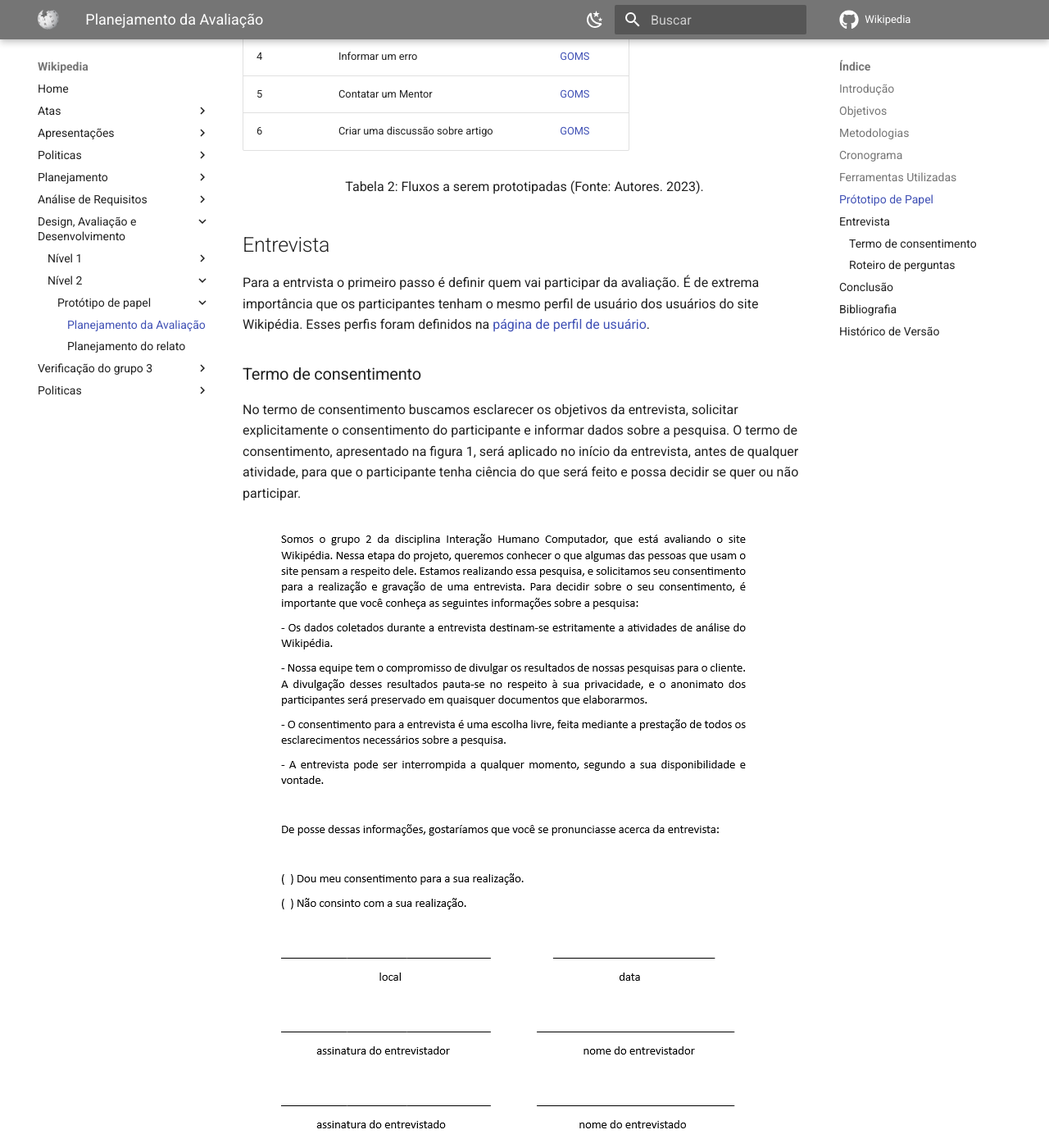
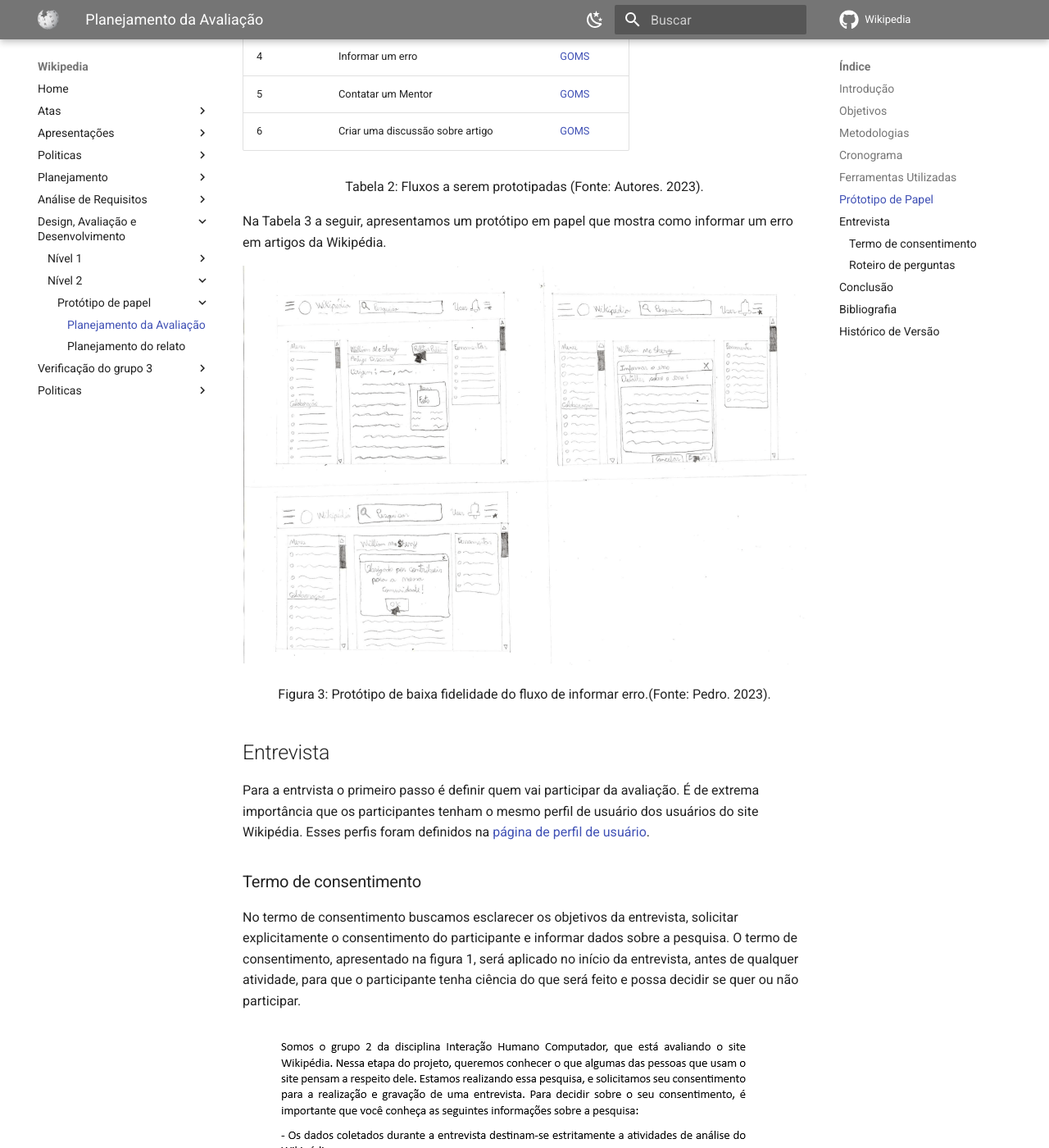
Before and after one commit to Interacao-Humano-Computador/2023.1-Wikipedia, an MkDocs documentation site: the page built from docs/design-avaliacao-desenvolvimento/nivel2/prototipoDePapel/planejamentoDaAvaliacaoPrototipoDePapel.md, in a window 1280 px wide and 1400 px high, scrolled down 2554 px. Shown: the whole window at 82% size. Built offline with MkDocs 1.6.1 and Material for MkDocs 9.7.7, drawn with Linux system fonts in a browser that asks for light colours; comment, search, counter and statistics services are not loaded.

Commit message:
adicionando prototipo do fluxo de informar erro

```diff
--- a/docs/design-avaliacao-desenvolvimento/nivel2/prototipoDePapel/planejamentoDaAvaliacaoPrototipoDePapel.md
+++ b/docs/design-avaliacao-desenvolvimento/nivel2/prototipoDePapel/planejamentoDaAvaliacaoPrototipoDePapel.md
@@ -59,6 +59,14 @@ O prótotipo de papel está utilizando os fluxos identificados durante a pesquis
     <p> Tabela 2: Fluxos a serem prototipadas (Fonte: Autores. 2023).</p>
 </div>
 
+Na Tabela 3 a seguir, apresentamos um protótipo em papel que mostra como informar um erro em artigos da Wikipédia.
+
+<img src="../../../../images/prototipos/prototipo_baixa_fidelidade_informar_erro-1.png"/>
+
+<div style="text-align: center">
+<p>Figura 3: Protótipo de baixa fidelidade do fluxo de informar erro.(Fonte: Pedro. 2023).</p>
+</div>
+
 ## Entrevista
 
 Para a entrvista o primeiro passo é definir quem vai participar da avaliação. É de extrema importância que os participantes tenham o mesmo perfil de usuário dos usuários do site Wikipédia. Esses perfis foram definidos na [página de perfil de usuário](../../../analise-de-requisitos/perfilDeUsuario.md).
```
Also changed, not shown: docs/images/prototipos/prototipo_baixa_fidelidade_informar_erro-1.png (added).
